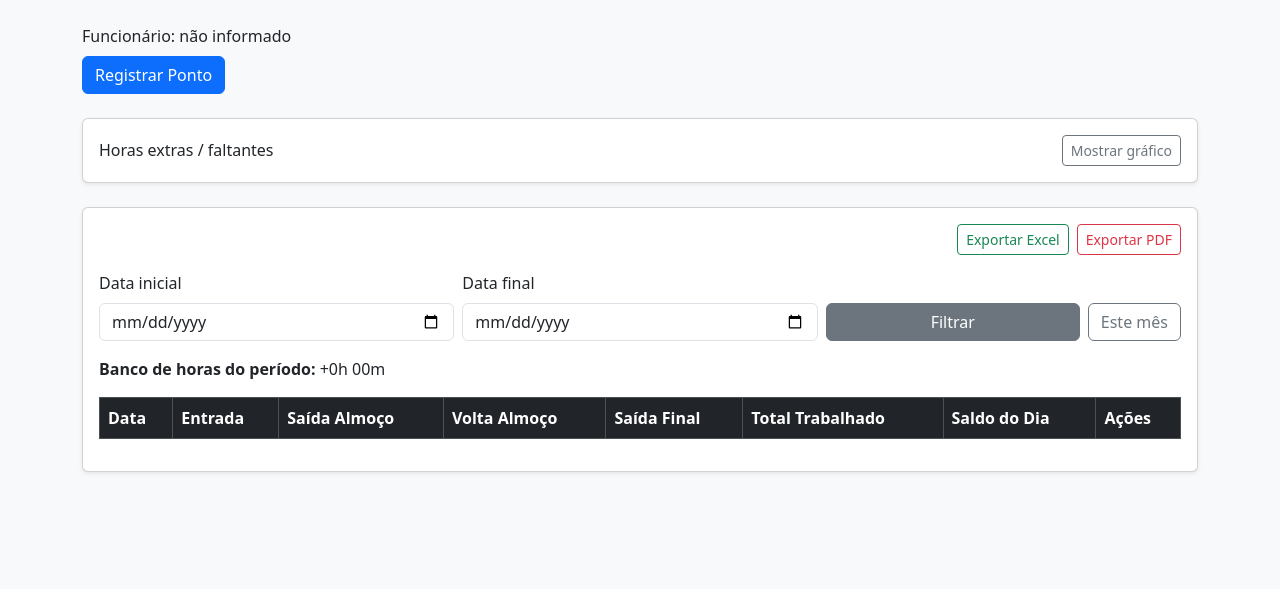
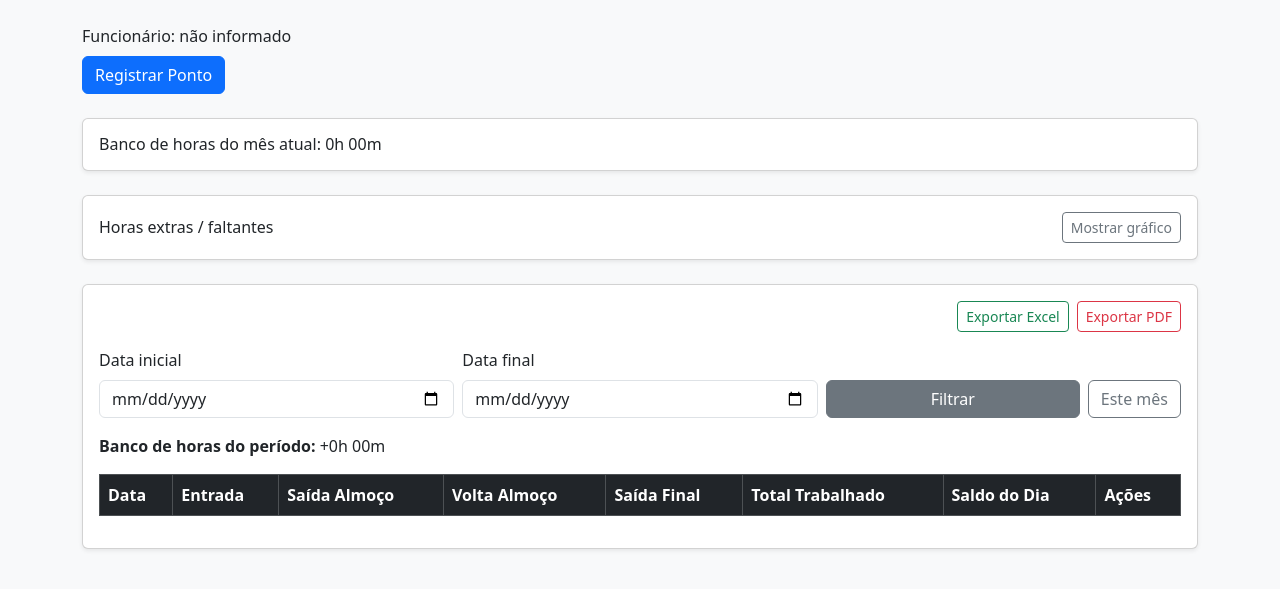
Before and after one commit to prismotta/sistema-ponto-python, a Flask app: page /dashboard in a window 1280 px wide. Shown: the part 50-639 px from the top of the page. Run offline with Flask 3, Linux system fonts and the light colour scheme; the visitor is signed in with stand-in values (Sample User, id 1); data that the repository does not hold is empty; some libraries are stand-ins or nearby versions.

Commit message:
feat: destaca banco de horas do mês atual

```diff
--- a/web/app.py
+++ b/web/app.py
@@ -452,6 +452,27 @@ def formatar_horas_minutos(delta: timedelta) -> str:
     return f"{sinal}{horas}h {minutos:02d}m"
 
 
+def formatar_banco_horas(delta: timedelta) -> str:
+    if int(delta.total_seconds()) == 0:
+        return "0h 00m"
+    return formatar_horas_minutos(delta)
+
+
+def limites_mes_atual_iso() -> Tuple[str, str]:
+    """
+    Retorna (primeiro_dia, ultimo_dia) do mês atual em formato ISO YYYY-MM-DD,
+    baseado no timezone configurado pela função `agora()`.
+    """
+    hoje_local = agora().date()
+    primeiro = hoje_local.replace(day=1)
+    if primeiro.month == 12:
+        proximo = primeiro.replace(year=primeiro.year + 1, month=1, day=1)
+    else:
+        proximo = primeiro.replace(month=primeiro.month + 1, day=1)
+    ultimo = proximo - timedelta(days=1)
+    return primeiro.isoformat(), ultimo.isoformat()
+
+
 def calcular_saldo_dia(total_trabalhado: timedelta, esperado_min: Optional[int]) -> Optional[timedelta]:
     if esperado_min is None:
         return None
@@ -679,6 +700,30 @@ def dashboard():
     graf_saldo: list[float] = []
     banco_periodo = timedelta()
 
+    mes_inicio, mes_fim = limites_mes_atual_iso()
+    conn_mes = conectar()
+    cursor_mes = conn_mes.cursor()
+    cursor_mes.execute(
+        sql("""
+            SELECT id, user_id, data, entrada_manha, saida_almoco, volta_almoco, saida_final
+            FROM registros
+            WHERE user_id=? AND data BETWEEN ? AND ?
+            ORDER BY data DESC, id DESC
+        """),
+        (session["user_id"], mes_inicio, mes_fim),
+    )
+    registros_mes = cursor_mes.fetchall()
+    conn_mes.close()
+    banco_mes = timedelta()
+    for registro_mes in registros_mes:
+        total_mes = calcular_total_registro(registro_mes)
+        em_aberto_mes = not bool(parse_hora(registro_mes[6]))
+        if em_aberto_mes:
+            continue
+        saldo_mes = calcular_saldo_dia(total_mes, esperado_min)
+        if saldo_mes is not None:
+            banco_mes += saldo_mes
+
     for registro in registros_db:
         total_linha = calcular_total_registro(registro)
         if registro[2] == hoje:
@@ -717,6 +762,7 @@ def dashboard():
         data_inicio=data_inicio or "",
         data_fim=data_fim or "",
         banco_periodo=formatar_horas_minutos(banco_periodo),
+        banco_mes_atual=formatar_banco_horas(banco_mes),
     )
 
 
--- a/web/templates/dashboard.html
+++ b/web/templates/dashboard.html
@@ -33,6 +33,12 @@
     <div class="mb-4">
         <p class="mb-2">Funcionário: {{ nome_funcionario }}</p>
         <a href="/bater" class="btn btn-primary">Registrar Ponto</a>
+    </div>
+
+    <div class="card shadow-sm mb-4">
+        <div class="card-body">
+            <h6 class="card-title mb-0">Banco de horas do mês atual: {{ banco_mes_atual }}</h6>
+        </div>
     </div>
 
     <div class="card shadow-sm mb-4">
```
Also changed, not shown: tests/test_web.py (+49 -0 lines).
